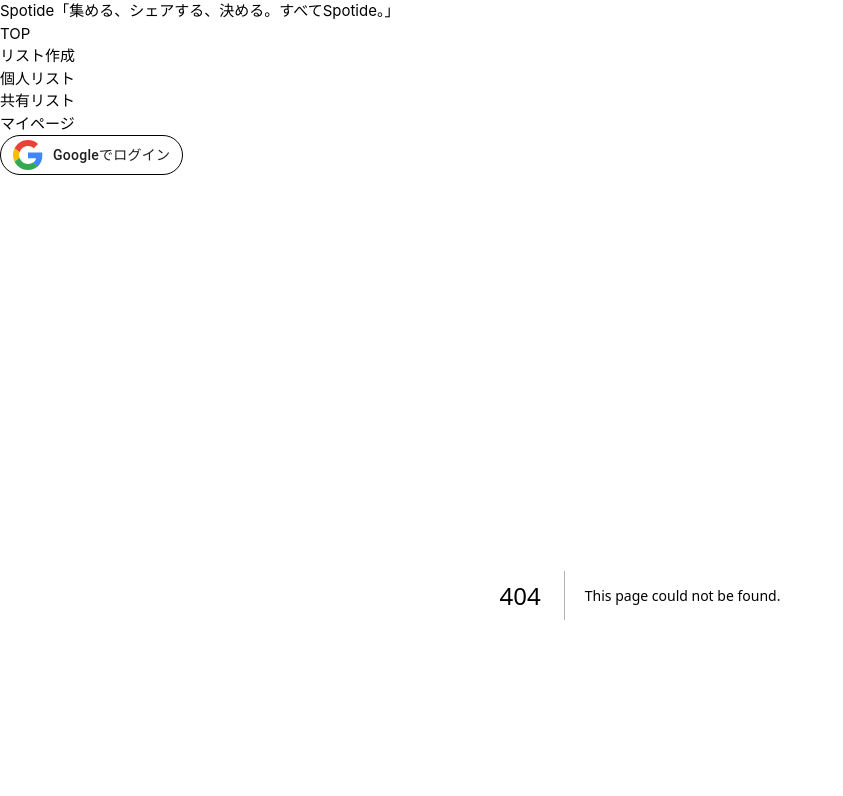
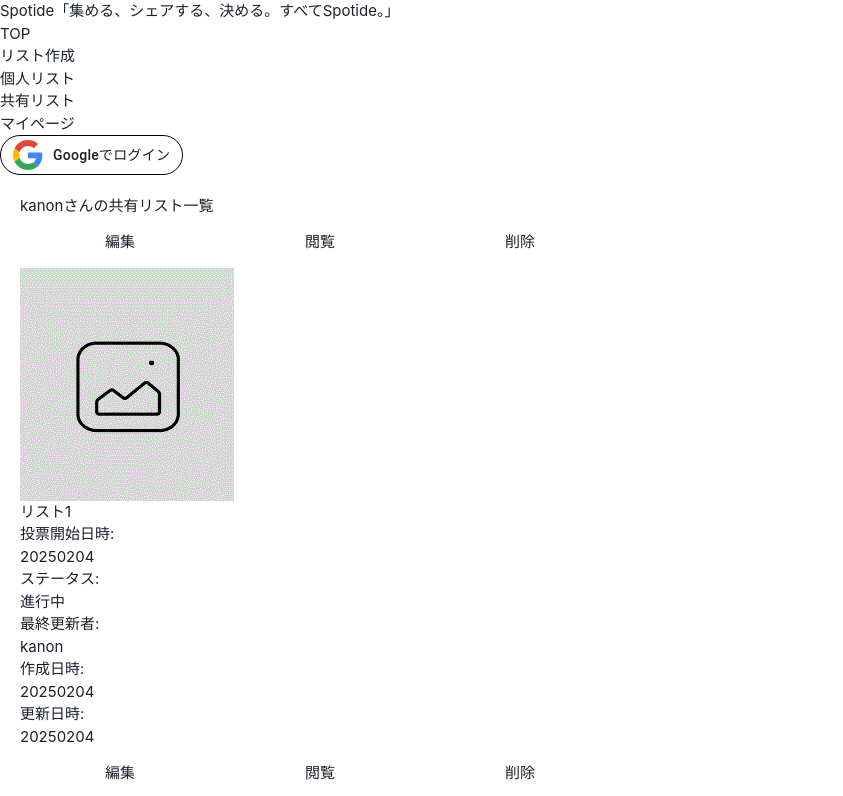
Before and after one commit to k-katayanagi/Spotide, a Next.js app: page /user/1/share_list in a window 1280 px wide. Before the commit this address had no page. Shown: the top 796 px of the page, without its empty margins (0-843 px from the left). Built offline with nearby package versions, Linux system fonts and the light colour scheme.

Commit message:
【共有リスト一覧ページ】
share_list/page.tsx

```diff
--- /dev/null
+++ b/src/app/user/[userid]/share_list/page.tsx
@@ -0,0 +1,93 @@
+'use client';
+
+import { useState, useEffect,useRef } from 'react';
+import { useParams } from 'next/navigation';
+import ListCard from '@/components/card/ListCard';
+import Pagination from '@/components/pagination/Pagination';
+import { testList } from './testlistdata';
+
+type User = {
+  id: number;
+  name: string;
+  list_name: string;
+  vote_start_date: number;
+  list_type: string;
+};
+
+type List = {
+  id: number;
+  list_name: string;
+  vote_start_date: number;
+  status: string;
+  lastUpdatedBy: string;
+  create_date: number;
+  update_date: number;
+};
+
+const IndividualList = () => {
+  const params = useParams();
+  const userId = Number(params?.userid);
+  const [lists, setLists] = useState<List[]>(testList);
+  const [currentPage, setCurrentPage] = useState(1);
+  const itemsPerPage = 10;
+  const listContainerRef = useRef<HTMLDivElement>(null); // スクロール位置を制御するためのref
+
+
+  const users: Record<number, User> = {
+    1: { id: 1, name: 'kanon', list_name: 'リスト①', vote_start_date: 20250204, list_type: 'individual_list' },
+    2: { id: 2, name: 'katayanagi', list_name: 'リスト②', vote_start_date: 20250204, list_type: 'individual_list' },
+  };
+
+  if (isNaN(userId)) {
+    return <p className="text-red-500">ユーザーIDが無効です。</p>;
+  }
+
+  if (!(userId in users)) {
+    return <p className="text-red-500">ユーザーが見つかりません。</p>;
+  }
+
+  const user = users[userId];
+
+  const indexOfLastItem = currentPage * itemsPerPage;
+  const indexOfFirstItem = indexOfLastItem - itemsPerPage;
+  const currentLists = lists.slice(indexOfFirstItem, indexOfLastItem);
+  const totalPages = Math.ceil(lists.length / itemsPerPage);
+
+
+  const handlePageChange = (page: number) => {
+    setCurrentPage(page);
+
+    // ページネーション時にスクロールを最上部に戻す
+    if (listContainerRef.current) {
+      listContainerRef.current.scrollTo({
+        top: 0, // 最上部にスクロール
+        behavior: 'smooth', // スムーズにスクロール
+      });
+    }
+  };
+
+
+  return (
+    <div className="p-5  overflow-auto">
+      <h1 className="text-2xl font-bold mb-5" >{user.name}さんの共有リスト一覧</h1>
+
+      {/* リスト部分をスクロール可能に */}
+      <div className="overflow-auto max-h-[60vh] p-2 border border-gray-300 rounded-lg" ref={listContainerRef} >
+        <div className="grid grid-cols-2 md:grid-cols-3 lg:grid-cols-4 gap-4">
+          {currentLists.map((list) => (
+            <ListCard key={list.id} list={list} />
+          ))}
+        </div>
+      </div>
+
+      {/* ページネーション */}
+      {totalPages > 1 && (
+        <div className="mt-6">
+          <Pagination currentPage={currentPage} totalPages={totalPages} onPageChange={handlePageChange} />
+        </div>
+      )}
+    </div>
+  );
+};
+
+export default IndividualList;
--- /dev/null
+++ b/src/app/user/[userid]/share_list/testlistdata.ts
@@ -0,0 +1,220 @@
+
+export const testList = [
+    {id: 1,
+        list_name: `リスト1`,
+        vote_start_date: 20250204,
+        status: '進行中',
+        lastUpdatedBy: 'kanon',
+        create_date: 20250204,
+        update_date: 20250204,},
+    {id: 2,
+        list_name: `リスト2`,
+        vote_start_date: 20250204,
+        status: '進行中',
+        lastUpdatedBy: 'kanon',
+        create_date: 20250204,
+        update_date: 20250204,},
+    {id: 3,
+        list_name: `リスト3`,
+        vote_start_date: 20250204,
+        status: '進行中',
+        lastUpdatedBy: 'kanon',
+        create_date: 20250204,
+        update_date: 20250204,},
+    {id: 4,
+        list_name: `リスト4`,
+        vote_start_date: 20250204,
+        status: '進行中',
+        lastUpdatedBy: 'kanon',
+        create_date: 20250204,
+        update_date: 20250204,},
+    {id: 5,
+        list_name: `リスト5`,
+        vote_start_date: 20250204,
+        status: '進行中',
+        lastUpdatedBy: 'kanon',
+        create_date: 20250204,
+        update_date: 20250204,},
+    {id: 6,
+        list_name: `リスト6`,
+        vote_start_date: 20250204,
+        status: '進行中',
+        lastUpdatedBy: 'kanon',
+        create_date: 20250204,
+        update_date: 20250204,},
+    {id: 7,
+        list_name: `リスト7`,
+        vote_start_date: 20250204,
+        status: '進行中',
+        lastUpdatedBy: 'kanon',
+        create_date: 20250204,
+        update_date: 20250204,},
+    {id: 8,
+        list_name: `リスト8`,
+        vote_start_date: 20250204,
+        status: '進行中',
+        lastUpdatedBy: 'kanon',
+        create_date: 20250204,
+        update_date: 20250204,},
+    {id: 9,
+        list_name: `リスト9`,
+        vote_start_date: 20250204,
+        status: '進行中',
+        lastUpdatedBy: 'kanon',
+        create_date: 20250204,
+        update_date: 20250204,},
+    {id: 10,
+        list_name: `リスト10`,
+        vote_start_date: 20250204,
+        status: '進行中',
+        lastUpdatedBy: 'kanon',
+        create_date: 20250204,
+        update_date: 20250204,},
+    {id: 11,
+        list_name: `リスト11`,
+        vote_start_date: 20250204,
+        status: '進行中',
+        lastUpdatedBy: 'kanon',
+        create_date: 20250204,
+        update_date: 20250204,},
+    {id: 12,
+        list_name: `リスト12`,
+        vote_start_date: 20250204,
+        status: '進行中',
+        lastUpdatedBy: 'kanon',
+        create_date: 20250204,
+        update_date: 20250204,},
+    {id: 13,
+        list_name: `リスト13`,
+        vote_start_date: 20250204,
+        status: '進行中',
+        lastUpdatedBy: 'kanon',
+        create_date: 20250204,
+        update_date: 20250204,},
+    {id: 14,
+        list_name: `リスト14`,
+        vote_start_date: 20250204,
+        status: '進行中',
+        lastUpdatedBy: 'kanon',
+        create_date: 20250204,
+        update_date: 20250204,},
+    {id: 15,
+        list_name: `リスト15`,
+        vote_start_date: 20250204,
+        status: '進行中',
+        lastUpdatedBy: 'kanon',
+        create_date: 20250204,
+        update_date: 20250204,},
+    {id: 16,
+        list_name: `リスト16`,
+        vote_start_date: 20250204,
+        status: '進行中',
+        lastUpdatedBy: 'kanon',
+        create_date: 20250204,
+        update_date: 20250204,},
+    {id: 17,
+        list_name: `リスト17`,
+        vote_start_date: 20250204,
+        status: '進行中',
+        lastUpdatedBy: 'kanon',
+        create_date: 20250204,
+        update_date: 20250204,},
+    {id: 18,
+        list_name: `リスト18`,
+        vote_start_date: 20250204,
+        status: '進行中',
+        lastUpdatedBy: 'kanon',
+        create_date: 20250204,
+        update_date: 20250204,},
+    {id: 19,
+        list_name: `リスト19`,
+        vote_start_date: 20250204,
+        status: '進行中',
+        lastUpdatedBy: 'kanon',
+        create_date: 20250204,
+        update_date: 20250204,},
+    {id: 20,
+        list_name: `リスト20`,
+        vote_start_date: 20250204,
+        status: '進行中',
+        lastUpdatedBy: 'kanon',
+        create_date: 20250204,
+        update_date: 20250204,},
+    {id: 21,
+        list_name: `リスト21`,
+        vote_start_date: 20250204,
+        status: '進行中',
+        lastUpdatedBy: 'kanon',
+        create_date: 20250204,
+        update_date: 20250204,},
+    {id: 22,
+        list_name: `リスト22`,
+        vote_start_date: 20250204,
+        status: '進行中',
+        lastUpdatedBy: 'kanon',
+        create_date: 20250204,
+        update_date: 20250204,},
+    {id: 23,
+        list_name: `リスト23`,
+        vote_start_date: 20250204,
+        status: '進行中',
+        lastUpdatedBy: 'kanon',
+        create_date: 20250204,
+        update_date: 20250204,},
+    {id: 24,
+        list_name: `リスト24`,
+        vote_start_date: 20250204,
+        status: '進行中',
+        lastUpdatedBy: 'kanon',
+        create_date: 20250204,
+        update_date: 20250204,},
+    {id: 25,
+        list_name: `リスト25`,
+        vote_start_date: 20250204,
+        status: '完了',
+        lastUpdatedBy: 'kanon',
+        create_date: 20250204,
+        update_date: 20250204,},
+    {id: 26,
+        list_name: `リスト26`,
+        vote_start_date: 20250204,
+        status: '進行中',
+        lastUpdatedBy: 'kanon',
+        create_date: 20250204,
+        update_date: 20250204,},
+    {id: 27,
+        list_name: `リスト27`,
+        vote_start_date: 20250204,
+        status: '進行中',
+        lastUpdatedBy: 'kanon',
+        create_date: 20250204,
+        update_date: 20250204,},
+    {id: 28,
+        list_name: `リスト28`,
+        vote_start_date: 20250204,
+        status: '進行中',
+        lastUpdatedBy: 'kanon',
+        create_date: 20250204,
+        update_date: 20250204,},
+    {id: 29,
+        list_name: `リスト29`,
+        vote_start_date: 20250204,
+        status: '進行中',
+        lastUpdatedBy: 'kanon',
+        create_date: 20250204,
+        update_date: 20250204,},
+    {id: 30,
+        list_name: `リスト30`,
+        vote_start_date: 20250204,
+        status: '進行中',
+        lastUpdatedBy: 'kanon',
+        create_date: 20250204,
+        update_date: 20250204,},
+    {id: 31,
+        list_name: `リスト31`,
+        vote_start_date: 20250204,
+        status: '未完了',
+        lastUpdatedBy: 'kanon',
+        create_date: 20250204,
+        update_date: 20250204,}
+]
```
